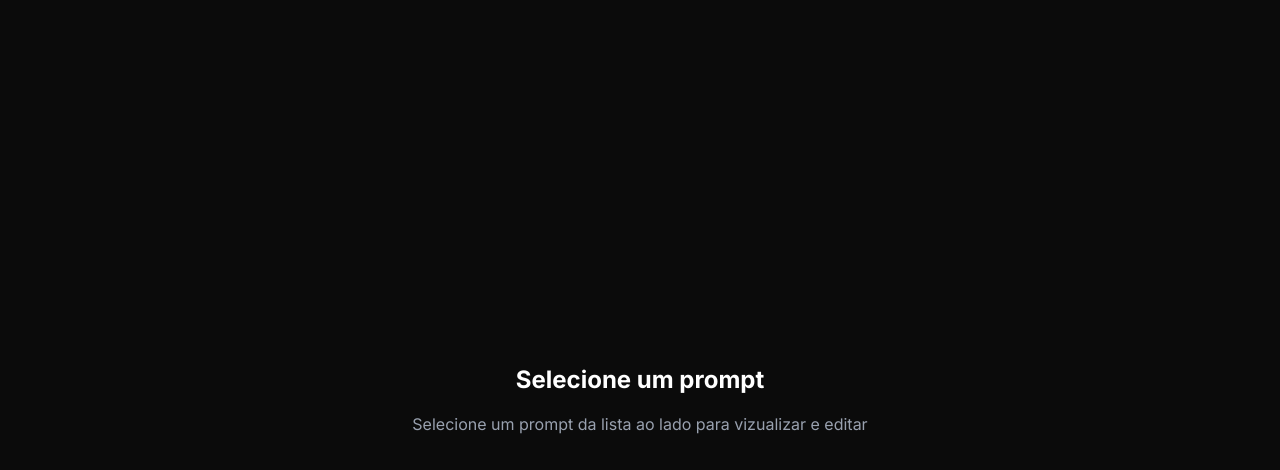
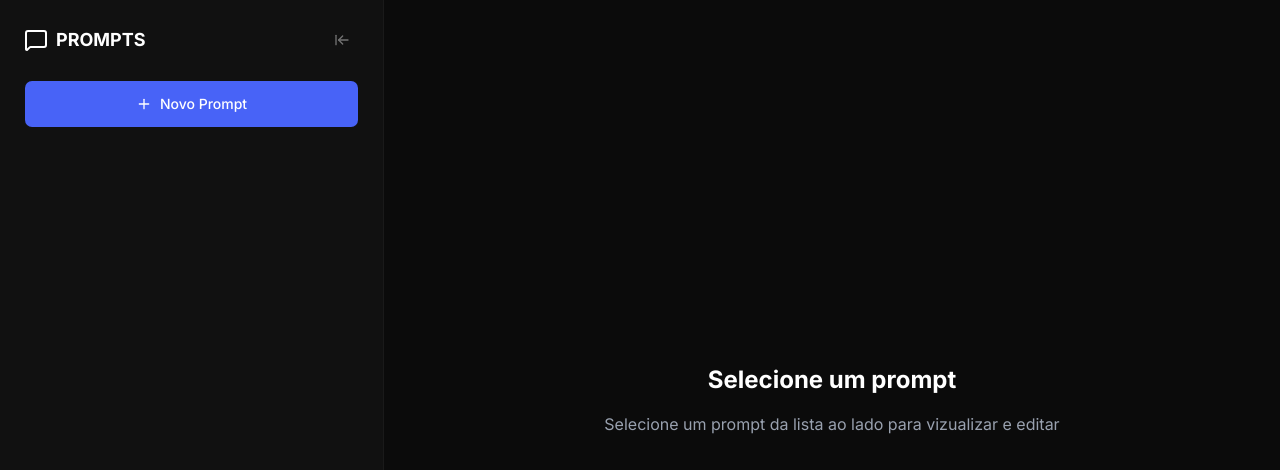
Before and after one commit to mazzillio/mazzillio-prompts, a Next.js app: page / in a window 1280 px wide. Shown: the top 470 px of the page. Built offline with nearby package versions, Linux system fonts and the light colour scheme; no server answers; the database is empty.

Commit message:
feat: finish inital home page and side bar

```diff
--- a/src/app/layout.tsx
+++ b/src/app/layout.tsx
@@ -1,6 +1,7 @@
 import type { Metadata } from 'next';
 import '@/styles/globals.css';
 import { Inter } from 'next/font/google';
+import { Sidebar } from '@/components/sidebar';
 
 export const metadata: Metadata = {
   title: 'Prompt Manager',
@@ -21,6 +22,7 @@
     <html lang="en">
       <body className={`${inter.variable} antialiased bg-gray-900 text-white`}>
         <section className="flex h-screen">
+          <Sidebar />
           <main className="relative flex-1 overflow-auto min-w-0">
             <div className="p-4 sm:p-6 md:p-8 max-w-full md:max-w-3xl mx-auto h-full">
               {children}
--- /dev/null
+++ b/src/components/logo/index.ts
@@ -0,0 +1 @@
+export * from './logo';
--- /dev/null
+++ b/src/components/logo/logo.tsx
@@ -0,0 +1,14 @@
+import { MessageSquare } from 'lucide-react';
+import Link from 'next/link';
+
+export const Logo = () => {
+  return (
+    <Link
+      href="/"
+      className="flex items-center gap-2 hover:text-accent-600 rounded-lg transition-colors"
+    >
+      <MessageSquare />
+      <span className="text-lg font-bold">PROMPTS</span>
+    </Link>
+  );
+};
--- /dev/null
+++ b/src/components/sidebar/index.ts
@@ -0,0 +1 @@
+export * from './sidebar';
--- /dev/null
+++ b/src/components/sidebar/sidebar-content.tsx
@@ -0,0 +1,85 @@
+'use client';
+
+import { useState } from 'react';
+import { Button } from '../ui/button';
+import {
+  ArrowLeftToLine,
+  X as CloseButton,
+  Plus as AddIcon,
+  ArrowRightToLine,
+} from 'lucide-react';
+import { useRouter } from 'next/navigation';
+import { Logo } from '../logo';
+
+export const SidebarContent = () => {
+  const router = useRouter();
+  const [isCollapsed, setIsCollapsed] = useState(false);
+  const collapsedSidebar = () => setIsCollapsed(true);
+  const expandedSidebar = () => setIsCollapsed(false);
+  const handleNewPrompt = () => router.push('/new');
+
+  return (
+    <aside
+      className={`border-r border-gray-700 flex flex-col h-full
+        bg-gray-800 transition-[transform, width] duration-300 ease-in-out fixed
+        md:relative left-0 top-0 z-50 md:z-auto w-[80vw] sm:w-[320px]
+        ${isCollapsed ? 'md:w-[72px]' : 'md:w-[384px]'}`}
+    >
+      {isCollapsed && (
+        <section className="px-2 py-6">
+          <header className="flex items-center justify-center mb-6">
+            <Button
+              variant="icon"
+              onClick={expandedSidebar}
+              className="hidden md:inline-flex p-2 hover:bg-gray-700 focus:outline-none focus:ring-2
+            focus:ring-accent-500 rounded-lg transition-colors
+            "
+              title="Expandir sidebar"
+              aria-label="Expandir sidebar"
+            >
+              <ArrowRightToLine className="w-5 h-5 text-gray-100" />
+            </Button>
+          </header>
+        </section>
+      )}
+      {!isCollapsed && (
+        <>
+          <section className="p-6">
+            <div className="md:hidden mb-4">
+              <div className="flex items-center justify-between">
+                <Button
+                  variant="secondary"
+                  aria-label="Close sidebar"
+                  title="Fechar menu"
+                >
+                  <CloseButton className="w-5 h-5 text-gray-100" />
+                </Button>
+              </div>
+            </div>
+            <div className="flex w-full items-center justify-between mb-6">
+              <header className="flex w-full items-center justify-between">
+                <Logo />
+                <Button
+                  onClick={collapsedSidebar}
+                  variant="icon"
+                  className="hidden md:inline-flex p-2 hover:bg-gray-700 focus:outline-none
+                  focus:ring-2 focus:ring-accent-500 rounded-lg transition-colors "
+                  aria-label="Close sidebar"
+                  title="Fechar menu"
+                >
+                  <ArrowLeftToLine className="w-5 h-5 text-gray-100" />
+                </Button>
+              </header>
+            </div>
+            <div>
+              <Button className="w-full" size="lg" onClick={handleNewPrompt}>
+                <AddIcon className="w-5 h-5 mr-2" />
+                Novo Prompt
+              </Button>
+            </div>
+          </section>
+        </>
+      )}
+    </aside>
+  );
+};
--- /dev/null
+++ b/src/components/sidebar/sidebar.tsx
@@ -0,0 +1,7 @@
+import { prisma } from '@/lib/prisma';
+import { SidebarContent } from './sidebar-content';
+
+export const Sidebar = async () => {
+  const prompts = await prisma.prompt.findMany();
+  return <SidebarContent />;
+};
--- a/src/components/ui/button.tsx
+++ b/src/components/ui/button.tsx
@@ -4,27 +4,27 @@
 import { cn } from '@/lib/utils';
 
 const buttonVariants = cva(
-  "group/button inline-flex shrink-0 items-center justify-center rounded-2xl border border-transparent bg-clip-padding text-sm font-medium whitespace-nowrap transition-all outline-none select-none focus-visible:border-ring focus-visible:ring-3 focus-visible:ring-ring/30 active:not-aria-[haspopup]:translate-y-px disabled:pointer-events-none disabled:opacity-50 aria-invalid:border-destructive aria-invalid:ring-3 aria-invalid:ring-destructive/20 dark:aria-invalid:border-destructive/50 dark:aria-invalid:ring-destructive/40 [&_svg]:pointer-events-none [&_svg]:shrink-0 [&_svg:not([class*='size-'])]:size-4",
+  "group/button inline-flex cursor-pointer border-[#424242]shrink-0 items-center justify-center rounded-2xl border border-transparent bg-clip-padding text-sm font-medium whitespace-nowrap transition-all outline-none select-none focus-visible:border-ring focus-visible:ring-3 focus-visible:ring-ring/30 active:not-aria-[haspopup]:translate-y-px disabled:pointer-events-none disabled:opacity-50 aria-invalid:border-destructive aria-invalid:ring-3 aria-invalid:ring-destructive/20 dark:aria-invalid:border-destructive/50 dark:aria-invalid:ring-destructive/40 [&_svg]:pointer-events-none [&_svg]:shrink-0 [&_svg:not([class*='size-'])]:size-4",
   {
     variants: {
       variant: {
-        default: 'bg-primary text-primary-foreground hover:bg-primary/80',
-        outline:
-          'border-border bg-background hover:bg-muted hover:text-foreground aria-expanded:bg-muted aria-expanded:text-foreground dark:bg-transparent dark:hover:bg-input/30',
+        default: 'bg-accent-600 text-white hover:bg-accent-500',
+        outline: 'border bg-gray-700 text-white hover:bg-gray-600',
         secondary:
-          'bg-secondary text-secondary-foreground hover:bg-[color-mix(in_oklch,var(--secondary),var(--foreground)_5%)] aria-expanded:bg-secondary aria-expanded:text-secondary-foreground',
+          'p-2 bg-gray-800 border border-gray-700 rounded-lg hover:bg-gray-600 transition-colors',
         ghost:
           'hover:bg-muted hover:text-foreground aria-expanded:bg-muted aria-expanded:text-foreground dark:hover:bg-muted/50',
         destructive:
           'bg-destructive/10 text-destructive hover:bg-destructive/20 focus-visible:border-destructive/40 focus-visible:ring-destructive/20 dark:bg-destructive/20 dark:hover:bg-destructive/30 dark:focus-visible:ring-destructive/40',
         link: 'text-primary underline-offset-4 hover:underline',
+        icon: 'text-alert-600 transition-all duration-200 ml-2 p-1 hover:bg-alert-600 rounded hover:text-white',
       },
       size: {
         default:
           'h-8 gap-1.5 px-3 has-data-[icon=inline-end]:pr-2.5 has-data-[icon=inline-start]:pl-2.5',
         xs: "h-6 gap-1 px-2.5 text-xs has-data-[icon=inline-end]:pr-2 has-data-[icon=inline-start]:pl-2 [&_svg:not([class*='size-'])]:size-3",
         sm: 'h-7 gap-1 px-3 has-data-[icon=inline-end]:pr-2 has-data-[icon=inline-start]:pl-2',
-        lg: 'h-9 gap-1.5 px-4 has-data-[icon=inline-end]:pr-3 has-data-[icon=inline-start]:pl-3',
+        lg: 'h-12 rounded-md px-6 has-[>svg]:px-4',
         icon: 'size-8',
         'icon-xs': "size-6 [&_svg:not([class*='size-'])]:size-3",
         'icon-sm': 'size-7',
--- a/src/lib/prisma.ts
+++ b/src/lib/prisma.ts
@@ -1,4 +1,4 @@
-import { PrismaClient } from '@prisma/client';
+import { PrismaClient } from '@/generated/prisma/client';
 
 const prismaClient = new PrismaClient();
 
```
